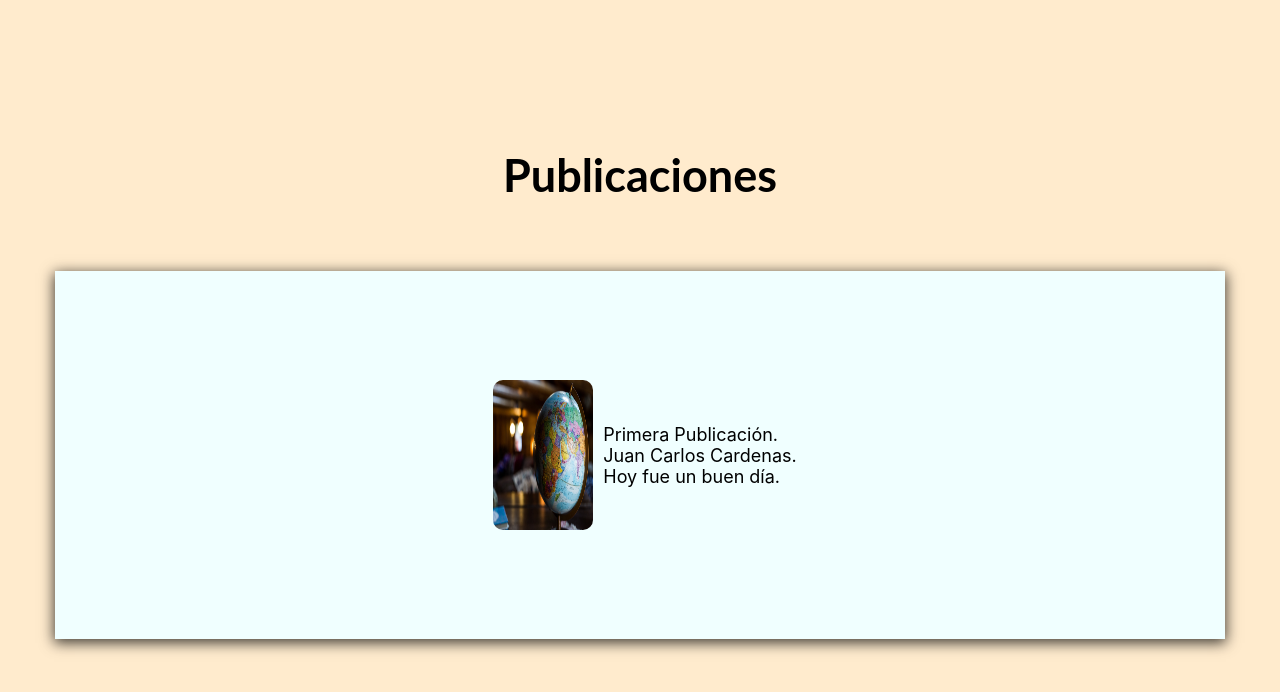
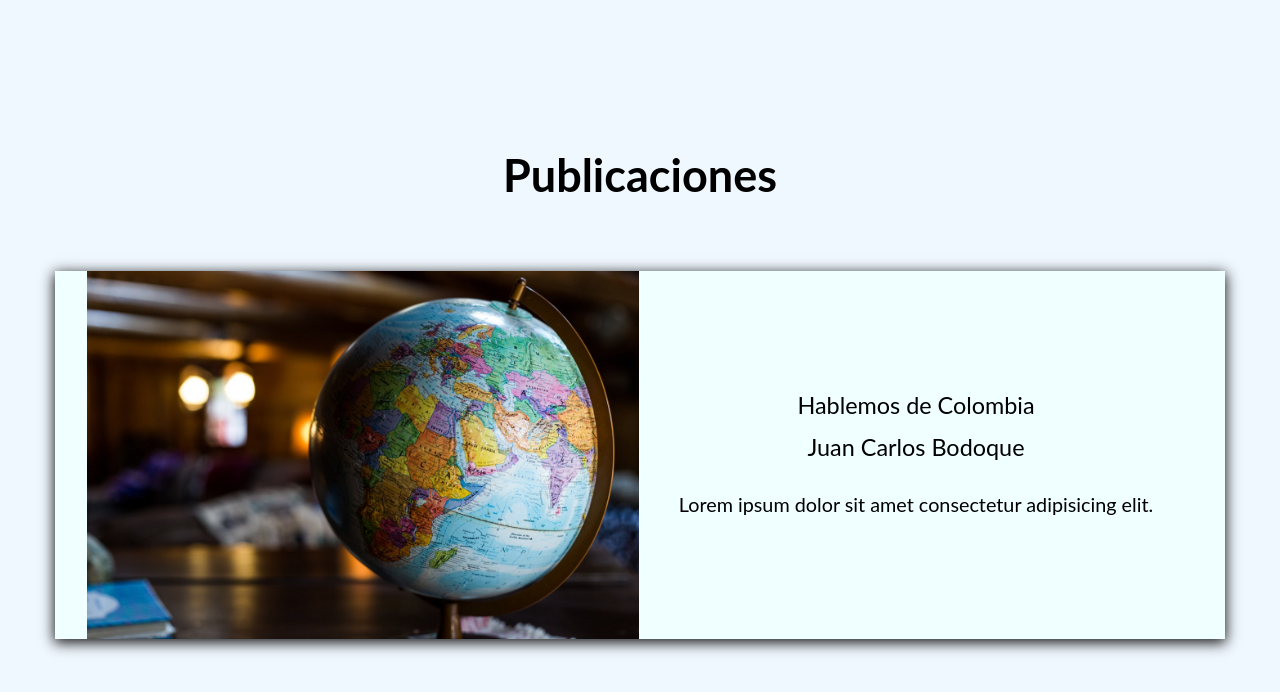
Before and after one commit to AndresFVargasV/fundation_website, a React (Create React App) app: page / in a window 1280 px wide. Shown: the top 692 px of the page. Built offline with nearby package versions, Linux system fonts and the light colour scheme; the HTML template or start-up script is replaced by a standard one.

Commit message:
Avances - Trabajando con props

```diff
--- a/src/App.css
+++ b/src/App.css
@@ -3,9 +3,10 @@
   padding: 0;
 }
 
-html, body {
+html,
+body {
   font-size: 18px;
-  background-color: blanchedalmond;
+  background-color: aliceblue;
 }
 
 h1 {
--- a/src/App.js
+++ b/src/App.js
@@ -8,7 +8,12 @@ function App() {
       <div className='contenedor-principal'>
         <h1>Publicaciones</h1>
 
-        <Publicacion />
+        <Publicacion
+          nombrePublicacion='Hablemos de Colombia'
+          nombre='Juan Carlos Bodoque'
+          contenido='Lorem ipsum dolor sit amet consectetur adipisicing elit.'
+        />
+
       </div>
 
     </div>
--- a/src/component/Publicacion.js
+++ b/src/component/Publicacion.js
@@ -1,7 +1,7 @@
 import React from "react";
 import "../stylesheets/Publicacion.css";
 
-function Publicacion() {
+function Publicacion(props) {
   return (
     <div className="contenedor-publicaciones">
 
@@ -12,9 +12,9 @@ function Publicacion() {
 
       <div className="contenedor-texto-publicacion">
 
-        <p className="nombre-publicacion">Primera Publicación.</p>
-        <p className="nombre-publicador">Juan Carlos Cardenas.</p>
-        <p className="Texto-publicacion">Hoy fue un buen día.</p>
+        <p className="nombre-publicacion">{props.nombrePublicacion}</p>
+        <p className="nombre-publicador">{props.nombre}</p>
+        <p className="texto-publicacion">{props.contenido}</p>
       </div>
     </div>
   );
--- a/src/stylesheets/Publicacion.css
+++ b/src/stylesheets/Publicacion.css
@@ -6,12 +6,33 @@
     display: flex;
     align-items: center;
     justify-content: center;
-    box-shadow: 0px 3px 13px 1px rgba(0, 0, 0, 0.75);
+    box-shadow: 0px 3px 13px 1px rgba(0, 0, 0, 0.9);
 }
 
 .imagen-publicacion {
-    width: 100px;
-    height: 150px;
-    margin: 10px;
-    border-radius: 10px;
+    width: auto;
+    height: 100%;
 }
+
+.contenedor-texto-publicacion {
+    text-align: center;
+    padding: 40px;
+    font-family: Lato, sans-serif;
+    font-weight: 400;
+    line-height: 1.5rem;
+}
+
+.nombre-publicacion {
+    font-size: 1.3rem;
+  }
+
+.nombre-publicador {
+    font-size: 1.3rem;
+    margin-top: 15px;
+    padding-bottom: 30px;
+}
+
+.texto-publicacion {
+    font-size: 1.1rem;
+    text-align: justify;
+}
```
